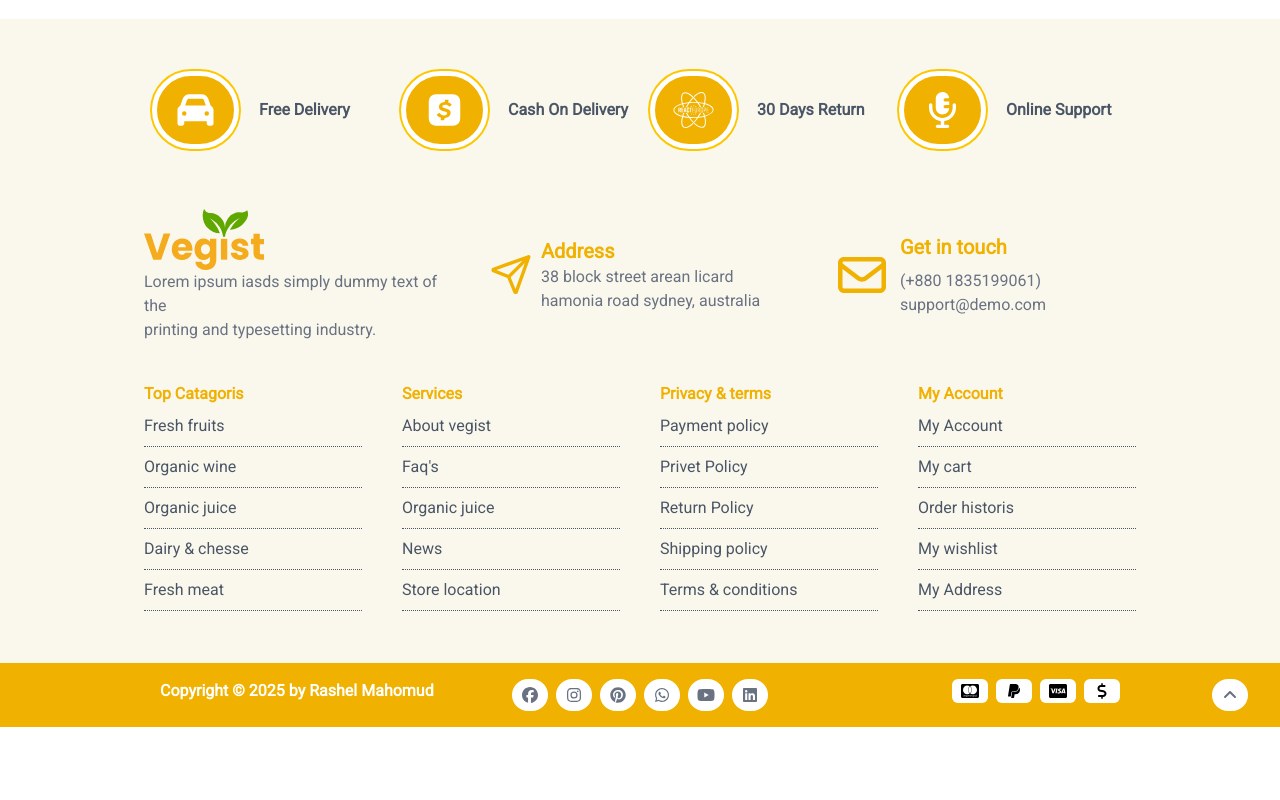
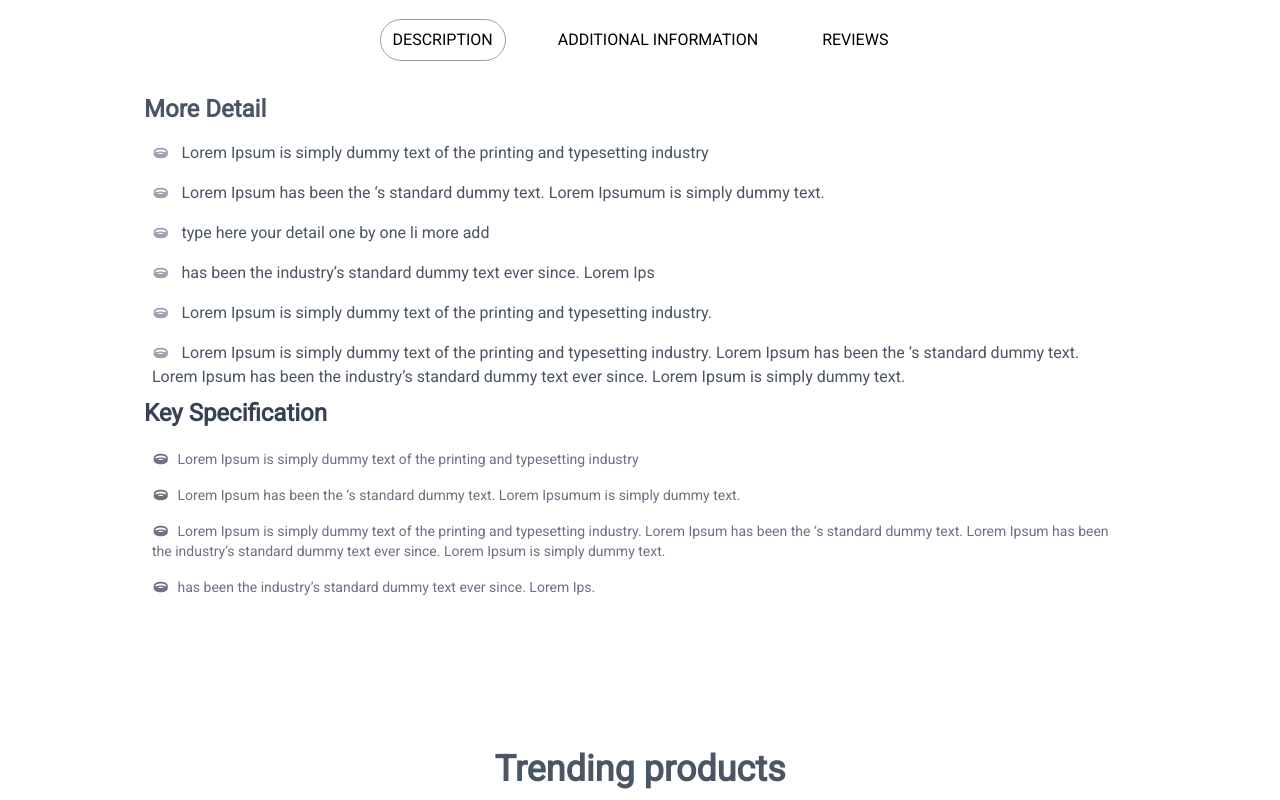
Before and after one commit to rashelmahomud/VEGIST_SHOP, a Next.js app: page /tranding/1 in a window 1280 px wide. Shown: the part 1260-2060 px from the top of the page. Before the commit the page ends 1987 px from the top, so only its background shows below. Built offline with nearby package versions, Linux system fonts and the light colour scheme; what @ant-design/nextjs-registry would draw is missing.

Commit message:
added design

```diff
--- a/src/app/tranding/[id]/page.tsx
+++ b/src/app/tranding/[id]/page.tsx
@@ -6,12 +6,15 @@ import {
   faFacebook,
   faPaypal,
   faPinterest,
+  faResolving,
 } from "@fortawesome/free-brands-svg-icons";
 import { faHeart, faStar, faTruck } from "@fortawesome/free-regular-svg-icons";
 import {
   faDollar,
+  faLifeRing,
   faMinus,
   faPlus,
+  faRing,
   faWarning,
   faX,
 } from "@fortawesome/free-solid-svg-icons";
@@ -19,6 +22,7 @@ import { FontAwesomeIcon } from "@fortawesome/react-fontawesome";
 import { Image } from "antd";
 import Link from "next/link";
 import React, { useState } from "react";
+import TrandingPage from "../page";
 
 const TrandingId = ({ params }: { params: Promise<{ id: string }> }) => {
   const resolvedParams = React.use(params);
@@ -27,11 +31,7 @@ const TrandingId = ({ params }: { params: Promise<{ id: string }> }) => {
   const [count, setCount] = useState(1);
   const [need, setNeed] = useState("1KG");
   const [country, setCountry] = useState("canada");
-  const [img, setImg] = useState('')
-
-  const handelImage = (img: string) => {
-    setImg(img)
-  }
+  const [active, setActive] = useState("1");
 
   const handelClick = (name: string) => {
     setNeed(name);
@@ -133,28 +133,26 @@ const TrandingId = ({ params }: { params: Promise<{ id: string }> }) => {
 
                   <div className="flex gap-10 mt-5">
                     <Image
-                    onClick={() => handelImage('assates/tendingProduct/tran (3).jpg')}
-                    className="border-1 border-gray-300 hover:border-yellow-500"
-                      src={'/assates/tendingProduct/tran (3).jpg'}
+                      className="border-1 border-gray-300 hover:border-yellow-500"
+                      src={"/assates/tendingProduct/tran (3).jpg"}
                       width={100}
                       height={100}
                       alt="image"
                     />
                     <Image
-                    className="border-1 border-gray-300 hover:border-yellow-500"
+                      className="border-1 border-gray-300 hover:border-yellow-500"
                       src={productD.img}
                       width={100}
                       height={100}
                       alt="image"
                     />
                     <Image
-                    className="border-1 border-gray-300 hover:border-yellow-500"
-                      src={'/assates/tendingProduct/tran (2).jpg'}
+                      className="border-1 border-gray-300 hover:border-yellow-500"
+                      src={"/assates/tendingProduct/tran (2).jpg"}
                       width={100}
                       height={100}
                       alt="image"
                     />
-
                   </div>
                 </div>
 
@@ -396,6 +394,104 @@ const TrandingId = ({ params }: { params: Promise<{ id: string }> }) => {
           </div>
         </div>
       </div>
+      <div>
+        <div className="flex gap-10 justify-center mb-5">
+          <button className="border rounded-full py-2 px-3 border-gray-400">
+            <Link onClick={() => setActive("1")} href={""}>
+              DESCRIPTION
+            </Link>
+          </button>
+          <button className="hover:border rounded-full py-2 px-3 border-gray-400">
+            <Link onClick={() => setActive("2")} href={""}>
+              ADDITIONAL INFORMATION
+            </Link>
+          </button>
+          <button className="hover:border rounded-full py-2 px-3 border-gray-400">
+            <Link onClick={() => setActive("3")} href={""}>
+              REVIEWS
+            </Link>
+          </button>
+        </div>
+        <div className="lg:px-36 p-3">
+          <div>
+            {active === "1" && (
+              <div>
+                <div>
+                  <h1 className="text-2xl font-semibold mb-2 text-gray-600">More Detail</h1>
+                  <ul>
+                    <li className="p-2 text-gray-600"><FontAwesomeIcon icon={faRing} className="mr-3 text-gray-400 text-sm" />
+                      Lorem Ipsum is simply dummy text of the printing and
+                      typesetting industry
+                    </li>
+                    <li className="p-2 text-gray-600"><FontAwesomeIcon icon={faRing} className="mr-3 text-gray-400 text-sm" />
+                      Lorem Ipsum has been the ‘s standard dummy text. Lorem
+                      Ipsumum is simply dummy text.
+                    </li>
+                    <li className="p-2 text-gray-600"><FontAwesomeIcon icon={faRing} className="mr-3 text-gray-400 text-sm" />type here your detail one by one li more add</li>
+                    <li className="p-2 text-gray-600"><FontAwesomeIcon icon={faRing} className="mr-3 text-gray-400 text-sm" />
+                      has been the industry’s standard dummy text ever since.
+                      Lorem Ips
+                    </li>
+                    <li className="p-2 text-gray-600"><FontAwesomeIcon icon={faRing} className="mr-3 text-gray-400 text-sm" />
+                      Lorem Ipsum is simply dummy text of the printing and
+                      typesetting industry.
+                    </li>
+                    <li className="p-2 text-gray-600"><FontAwesomeIcon icon={faRing} className="mr-3 text-gray-400 text-sm" />
+                      Lorem Ipsum is simply dummy text of the printing and
+                      typesetting industry. Lorem Ipsum has been the ‘s standard
+                      dummy text. Lorem Ipsum has been the industry’s standard
+                      dummy text ever since. Lorem Ipsum is simply dummy text.
+                    </li>
+                  </ul>
+                  <div>
+                    <h1 className="text-2xl font-semibold text-gray-700 mb-3">
+                      Key Specification
+                    </h1>
+                    <ul>
+                      <li className="p-2 text-gray-500 text-sm"><FontAwesomeIcon icon={faRing} className="mr-2 text-gray-500" />
+                        Lorem Ipsum is simply dummy text of the printing and
+                        typesetting industry
+                      </li>
+                      <li className="p-2 text-gray-500 text-sm"><FontAwesomeIcon icon={faRing} className="mr-2 text-gray-500" />
+                        Lorem Ipsum has been the ‘s standard dummy text. Lorem
+                        Ipsumum is simply dummy text.
+                      </li>
+                      <li className="p-2 text-gray-500 text-sm"><FontAwesomeIcon icon={faRing} className="mr-2 text-gray-500" />
+                        Lorem Ipsum is simply dummy text of the printing and
+                        typesetting industry. Lorem Ipsum has been the ‘s
+                        standard dummy text. Lorem Ipsum has been the industry’s
+                        standard dummy text ever since. Lorem Ipsum is simply
+                        dummy text.
+                      </li>
+                      <li className="p-2 text-gray-500 text-sm"><FontAwesomeIcon icon={faRing} className="mr-2 text-gray-500" />
+                        has been the industry’s standard dummy text ever since.
+                        Lorem Ips.
+                      </li>
+                    </ul>
+                  </div>
+                </div>
+              </div>
+            )}
+          </div>
+          <div>
+            {active === "2" && (
+              <div>
+                <h1>Hello how are you Two</h1>
+              </div>
+            )}
+          </div>
+          <div>
+            {active === "3" && (
+              <div>
+                <h1>Hello how are you Three</h1>
+              </div>
+            )}
+          </div>
+        </div>
+      </div>
+      <div className="lg:px-36 p-3">
+        <TrandingPage />
+      </div>
     </div>
   );
 };
```
